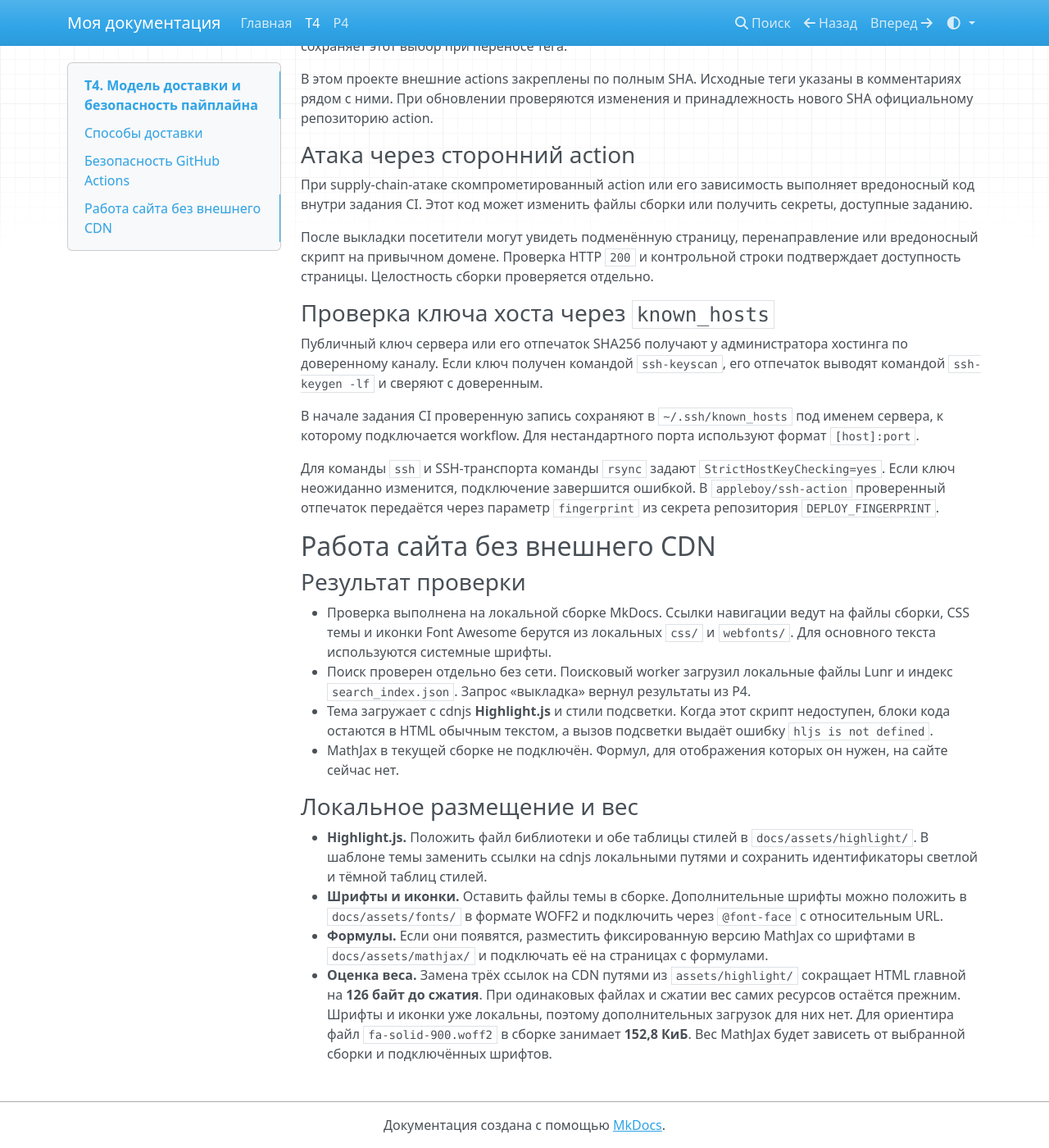
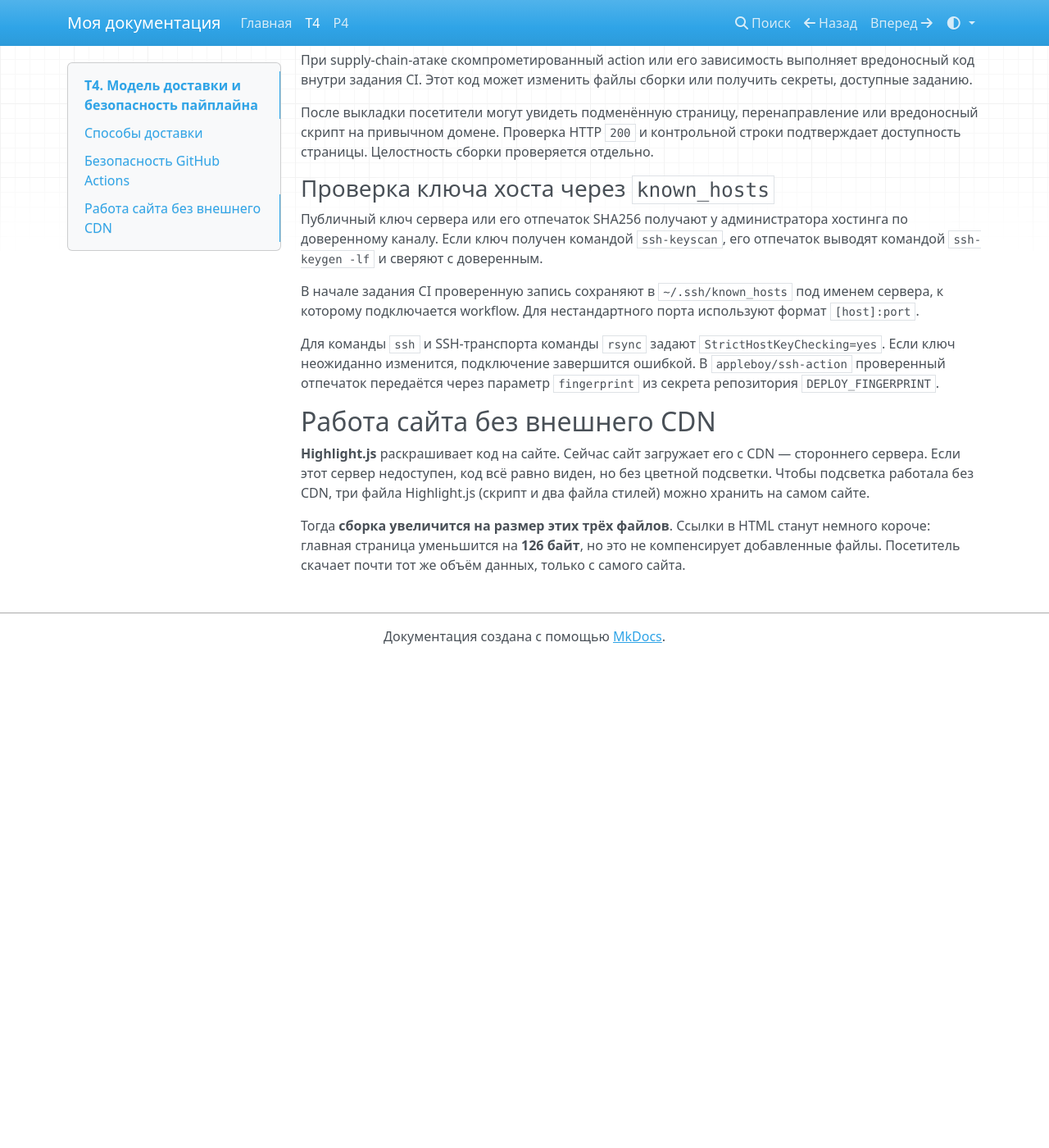
Before and after one commit to ilyaaid/itmo-python-hw1, an MkDocs documentation site: the page built from docs/t4.md, in a window 1280 px wide and 1400 px high, scrolled down 1492 px. Shown: the whole window at 82% size. Built offline with MkDocs 1.6.1, drawn with Linux system fonts in a browser that asks for light colours; nearby versions of some CDN libraries; after the commit the page ends 2296 px from its top, so only the background shows below that; some of the changed text lies outside the part shown.

Commit message:
fix t4 report

```diff
--- a/docs/t4.md
+++ b/docs/t4.md
@@ -7,15 +7,11 @@
 | Push в `gh-pages` | Временный `GITHUB_TOKEN` | `contents: write` в пределах правил веток | Подмена файлов в **ветках репозитория**. | Средняя |
 | `upload-pages-artifact` + `deploy-pages` | `GITHUB_TOKEN` и токен OIDC | `pages: write` для выкладки, `id-token: write` для OIDC | Публикация подменённой сборки в **GitHub Pages**. | **Наивысшая для проекта** |
 | Команда `rsync` или `scp` по SSH | SSH-логин и отдельный deploy-ключ | Права **серверного аккаунта** с учётом ограничений ключа | Подмена сайта, удаление бэкапов и доступ к другим сайтам в пределах прав аккаунта. | Средняя при общем аккаунте хостинга |
-| FTP | Логин и пароль | Доступ к разрешённым каталогам | **Пароль передаётся открытым текстом**. Утечка позволяет подменить или удалить файлы. | Низкая |
-| SFTP | SSH-логин и ключ или пароль | Файловый доступ можно ограничить одним каталогом | Подмена или удаление доступных файлов. Передача **шифруется SSH**. | Высокая с отдельным ключом и изоляцией каталога |
+| FTP | Логин и пароль | Доступ к разрешённым каталогам (можно ограничить одним каталогом) | **Пароль передаётся открытым текстом**. Утечка позволяет подменить или удалить файлы. | Низкая |
+| SFTP | SSH-логин и ключ или пароль | Доступ к разрешённым каталогам (можно ограничить одним каталогом) | Подмена или удаление доступных файлов. Передача **шифруется SSH**. | Высокая с отдельным ключом и изоляцией каталога |
 | S3 API | Пара ключей API или временные данные роли | `s3:PutObject` на префикс сайта. Права чтения и удаления выдаются отдельно. | Подмена **объектов хранилища**. Чтение и удаление зависят от выданных прав. | Высокая с OIDC и узкими правами роли |
 
 Оценка учитывает срок жизни учётных данных, объём прав и защиту соединения.
-
-**Особенность `gh-pages`.** Push, сделанный со встроенным `GITHUB_TOKEN`, сам по себе не запускает сборку Pages при публикации из ветки. В этом проекте Pages получает готовый артефакт через официальный workflow.
-
-**Граница доступа на Рег.ру.** На виртуальном хостинге вход по SSH выполняется под основным логином. Если у него есть доступ к нескольким сайтам, deploy-ключ наследует эти права.
 
 ## Безопасность GitHub Actions
 
@@ -47,16 +43,6 @@ Workflow может выполнить код автора форка, напр
 
 ## Работа сайта без внешнего CDN
 
-### Результат проверки
+**Highlight.js** раскрашивает код на сайте. Сейчас сайт загружает его с CDN — стороннего сервера. Если этот сервер недоступен, код всё равно виден, но без цветной подсветки. Чтобы подсветка работала без CDN, три файла Highlight.js (скрипт и два файла стилей) можно хранить на самом сайте.
 
-- Проверка выполнена на локальной сборке MkDocs. Ссылки навигации ведут на файлы сборки, CSS темы и иконки Font Awesome берутся из локальных `css/` и `webfonts/`. Для основного текста используются системные шрифты.
-- Поиск проверен отдельно без сети. Поисковый worker загрузил локальные файлы Lunr и индекс `search_index.json`. Запрос «выкладка» вернул результаты из P4.
-- Тема загружает с cdnjs **Highlight.js** и стили подсветки. Когда этот скрипт недоступен, блоки кода остаются в HTML обычным текстом, а вызов подсветки выдаёт ошибку `hljs is not defined`.
-- MathJax в текущей сборке не подключён. Формул, для отображения которых он нужен, на сайте сейчас нет.
-
-### Локальное размещение и вес
-
-- **Highlight.js.** Положить файл библиотеки и обе таблицы стилей в `docs/assets/highlight/`. В шаблоне темы заменить ссылки на cdnjs локальными путями и сохранить идентификаторы светлой и тёмной таблиц стилей.
-- **Шрифты и иконки.** Оставить файлы темы в сборке. Дополнительные шрифты можно положить в `docs/assets/fonts/` в формате WOFF2 и подключить через `@font-face` с относительным URL.
-- **Формулы.** Если они появятся, разместить фиксированную версию MathJax со шрифтами в `docs/assets/mathjax/` и подключать её на страницах с формулами.
-- **Оценка веса.** Замена трёх ссылок на CDN путями из `assets/highlight/` сокращает HTML главной на **126 байт до сжатия**. При одинаковых файлах и сжатии вес самих ресурсов остаётся прежним. Шрифты и иконки уже локальны, поэтому дополнительных загрузок для них нет. Для ориентира файл `fa-solid-900.woff2` в сборке занимает **152,8 КиБ**. Вес MathJax будет зависеть от выбранной сборки и подключённых шрифтов.
+Тогда **сборка увеличится на размер этих трёх файлов**. Ссылки в HTML станут немного короче: главная страница уменьшится на **126 байт**, но это не компенсирует добавленные файлы. Посетитель скачает почти тот же объём данных, только с самого сайта.
```
